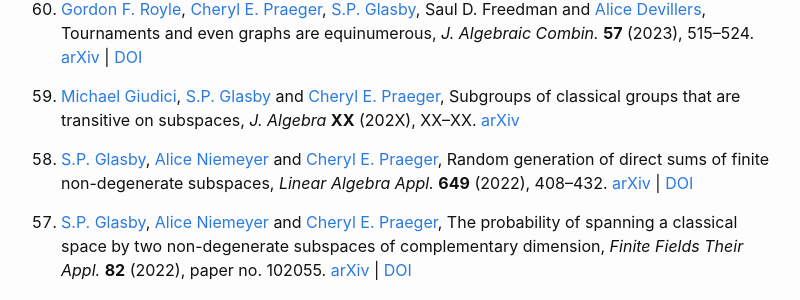
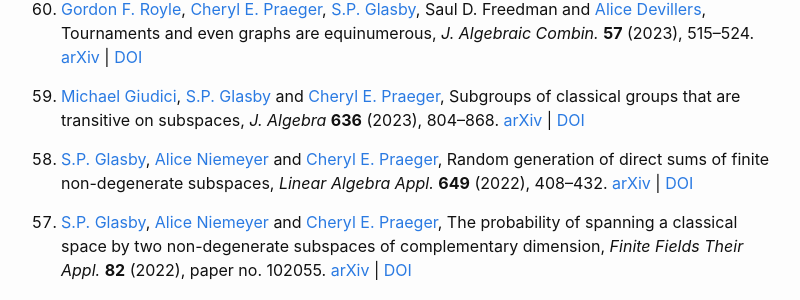
Before and after one commit to StephenGlasby/StephenGlasby.github.io, a Jekyll site: the page built from publications.md, in a window 1280 px wide and 900 px high, scrolled down 320 px. Shown: the part 150-450 px from the top of the window, without its empty margins (239-1039 px from the left). Built offline with Jekyll 4.4.1, drawn with Linux system fonts in a browser that asks for light colours.

Commit message:
DOI trans on subs

```diff
--- a/publications.md
+++ b/publications.md
@@ -42,8 +42,9 @@ Preprints of my (recent) papers are on [the arXiv](https://arxiv.org/a/glasby_s_
   [S.P. Glasby](https://staffhome.ecm.uwa.edu.au/~00059629/) and
   [Cheryl E. Praeger](https://www.uwa.edu.au/people/cheryl.praeger),
   Subgroups of classical groups that are transitive on subspaces,
-  *J. Algebra*  **XX** (202X), XX--XX.
-  [arXiv](https://arxiv.org/abs/2012.07213)
+  *J. Algebra*  **636** (2023), 804--868.
+  [arXiv](https://arxiv.org/abs/2012.07213) |
+  [DOI](https://doi.org/10.1016/j.jalgebra.2023.08.032)
 
 0. [S.P. Glasby](https://staffhome.ecm.uwa.edu.au/~00059629/),
   [Alice Niemeyer](https://www.mathb.rwth-aachen.de/Mitarbeiter/niemeyer.php)
```
